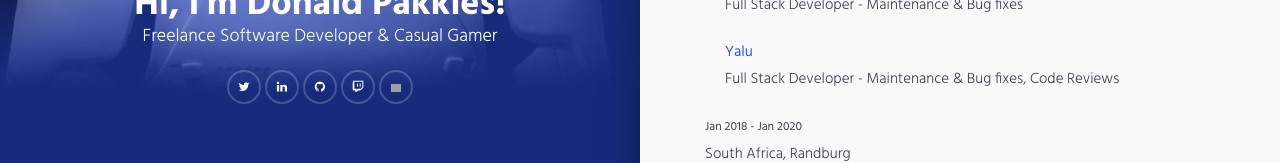
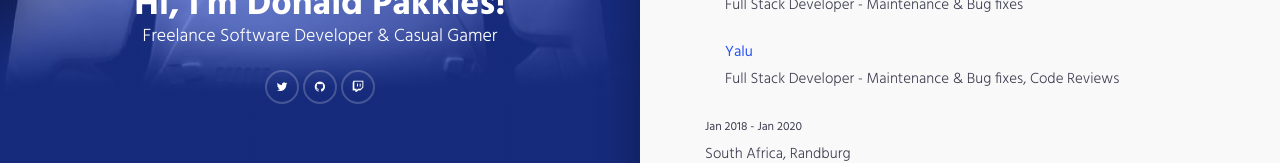
Before and after one commit to donaldp/donaldpakkies.com, a React (Create React App) app: page / in a window 1280 px wide. Shown: the part 632-795 px from the top of the page. Built offline with nearby package versions, Linux system fonts and the light colour scheme; grey boxes are pictures that could not be loaded.

Commit message:
refactor: remove old / unused social icons

```diff
--- a/src/components/MainComponent.js
+++ b/src/components/MainComponent.js
@@ -11,10 +11,8 @@ const MainComponent = (props) => {
             <p className="lead">Freelance Software Developer & Casual Gamer</p>
             <ul className="social-icon">
               <li title="Twitter"><a href={social.twitter}><i className="fa fa-twitter"></i></a></li>
-              <li title="Linkedin"><a href={social.linkedin}><i className="fa fa-linkedin"></i></a></li>
               <li title="Github"><a href={social.github}><i className="fa fa-github"></i></a></li>
               <li title="Twitch"><a href={social.twitch}><i className="fa fa-twitch"></i></a></li>
-              <li title="Mixer"><a href={social.mixer}><img alt="mixer" src="https://raw.githubusercontent.com/mixer/branding-kit/master/png/MixerMerge_Dark.png" style={{ width: '10px' }}></img></a></li>
             </ul>
           </div>
           <div className="profile-img"></div>
```
